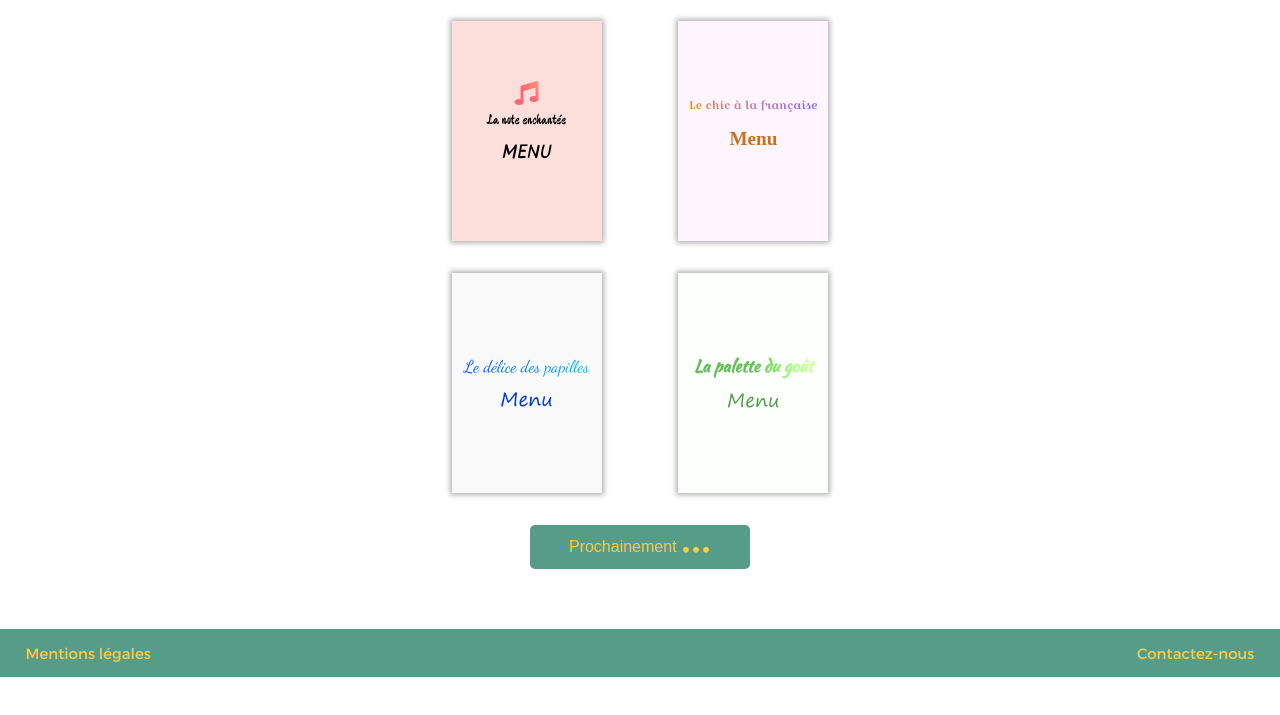
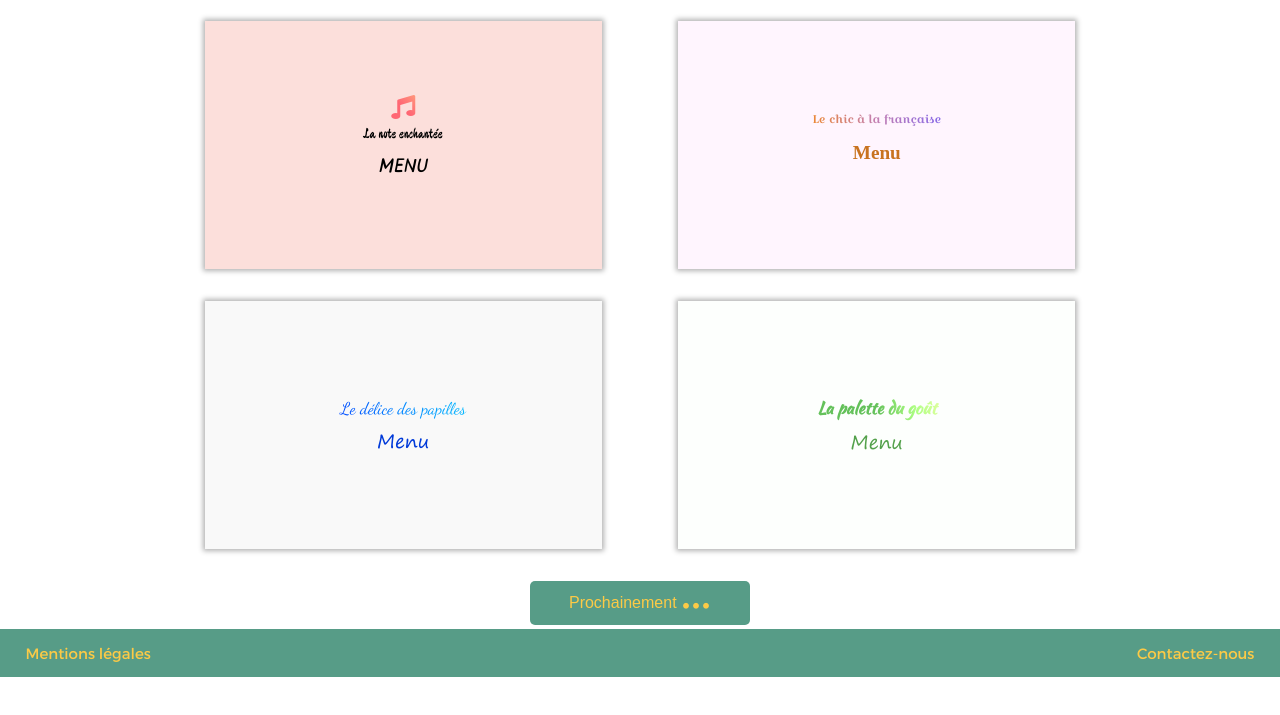
Before and after one commit to StephaneChimy/Projet-3, a website: page index.html in a window 1280 px wide. Shown: the part 123-838 px from the top of the page. Drawn offline with nearby package versions, Linux system fonts and the light colour scheme; files that its build step writes are made by us from their sources.

Commit message:
suppression max-width et max-height pour un meilleur visuel

```diff
--- a/sass/index.scss
+++ b/sass/index.scss
@@ -20,9 +20,7 @@
 
 .menu {
   width: 31vw;
-  max-width: 150px;
   height: 31vh;
-  max-height: 220px;
   text-align: center;
   margin-bottom: 4vh;
   margin-left: 3vw;
```
